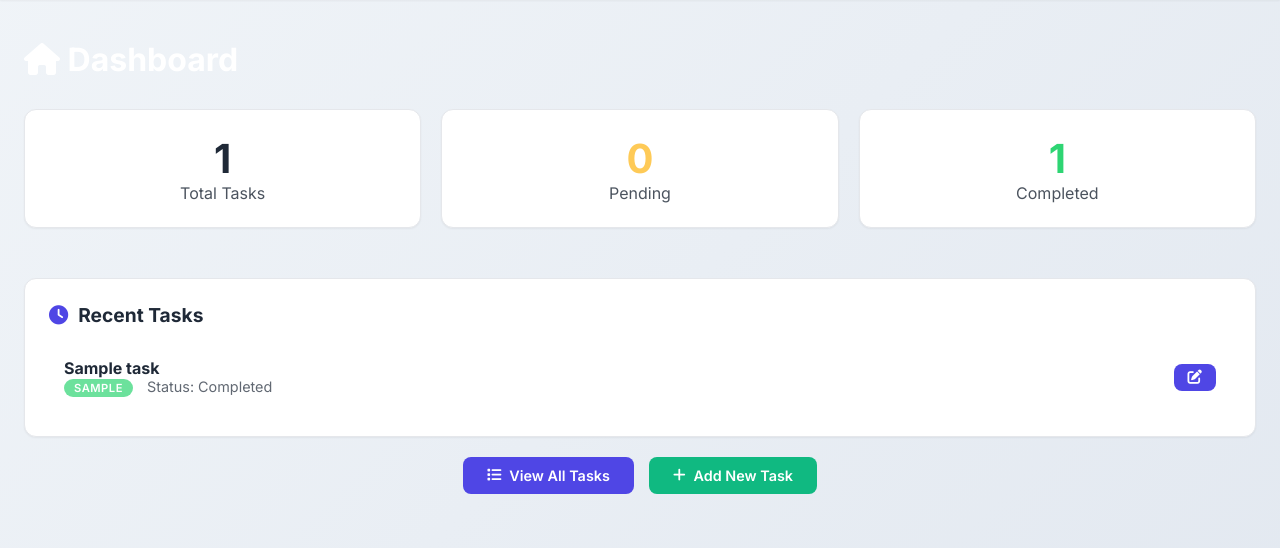
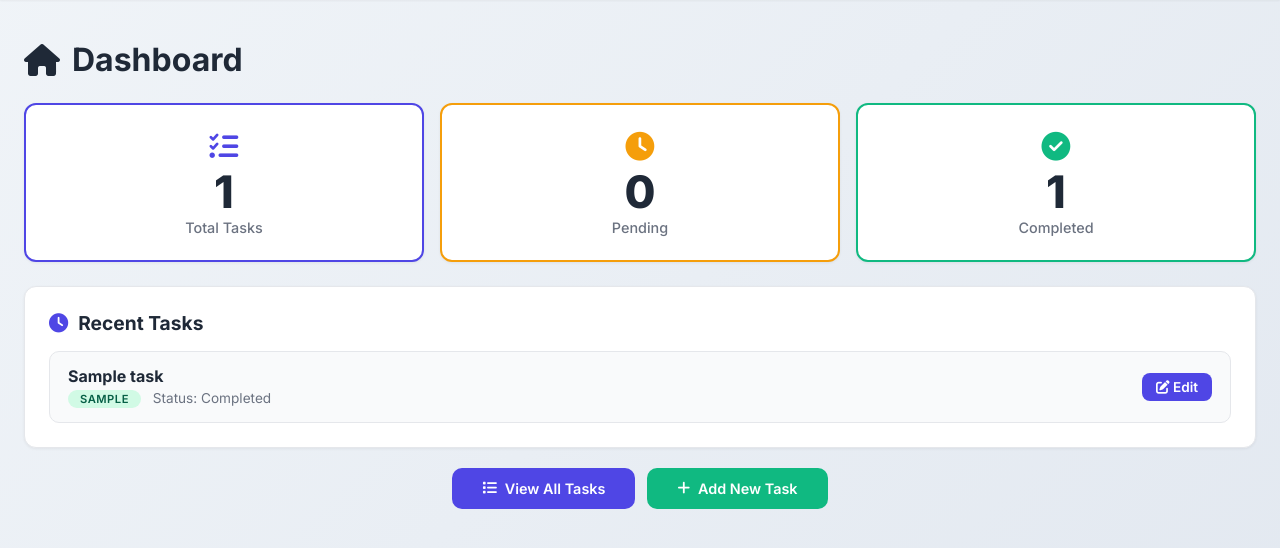
Before and after one commit to vineee08/task-manager-flask, a Flask app: page /dashboard in a window 1280 px wide. Shown: the part 66-614 px from the top of the page. Run offline with Flask 3, Linux system fonts and the light colour scheme; a user stored in the database is signed in; tables that the repository leaves empty hold one stand-in row (values such as "Sample post").

Commit message:
Update dashboard.html

```diff
--- a/templates/dashboard.html
+++ b/templates/dashboard.html
@@ -1,60 +1,90 @@
 {% extends "base.html" %}
 
-{% block title %}Dashboard - Task Manager{% endblock %}
+{% block title %}Dashboard - TaskFlow{% endblock %}
 
 {% block content %}
-<h1 style="color: white; margin-bottom: 30px;">
-    <i class="fas fa-home"></i> Dashboard
-</h1>
+<!-- Dashboard Header with Home Icon -->
+<div style="display: flex; align-items: center; gap: 12px; margin-bottom: 24px;">
+    <i class="fas fa-home" style="font-size: 2rem; color: #1F2937;"></i>
+    <h1 style="color: #1F2937; font-size: 2rem; font-weight: 700; margin: 0;">Dashboard</h1>
+</div>
 
-<div style="display: grid; grid-template-columns: repeat(auto-fit, minmax(200px, 1fr)); gap: 20px; margin-bottom: 30px;">
-    <div class="card" style="text-align: center;">
-        <h3 style="font-size: 2.5rem;">{{ total_tasks }}</h3>
-        <p style="opacity: 0.8;">Total Tasks</p>
+<!-- Stats Cards with Borders -->
+<div class="stat-grid">
+    <div class="stat-card" style="border: 2px solid #4F46E5; background: white; border-radius: 12px; padding: 24px; box-shadow: 0 1px 3px rgba(0,0,0,0.06);">
+        <div class="stat-icon" style="color: #4F46E5; font-size: 1.8rem; margin-bottom: 6px;">
+            <i class="fas fa-tasks"></i>
+        </div>
+        <div class="stat-number" style="font-size: 2.8rem; font-weight: 800; color: #1F2937; line-height: 1;">
+            {{ total_tasks }}
+        </div>
+        <div class="stat-label" style="color: #6B7280; font-weight: 500; margin-top: 4px;">Total Tasks</div>
     </div>
-    <div class="card" style="text-align: center;">
-        <h3 style="font-size: 2.5rem; color: #feca57;">{{ pending_tasks }}</h3>
-        <p style="opacity: 0.8;">Pending</p>
+
+    <div class="stat-card" style="border: 2px solid #F59E0B; background: white; border-radius: 12px; padding: 24px; box-shadow: 0 1px 3px rgba(0,0,0,0.06);">
+        <div class="stat-icon" style="color: #F59E0B; font-size: 1.8rem; margin-bottom: 6px;">
+            <i class="fas fa-clock"></i>
+        </div>
+        <div class="stat-number" style="font-size: 2.8rem; font-weight: 800; color: #1F2937; line-height: 1;">
+            {{ pending_tasks }}
+        </div>
+        <div class="stat-label" style="color: #6B7280; font-weight: 500; margin-top: 4px;">Pending</div>
     </div>
-    <div class="card" style="text-align: center;">
-        <h3 style="font-size: 2.5rem; color: #2ed573;">{{ completed_tasks }}</h3>
-        <p style="opacity: 0.8;">Completed</p>
+
+    <div class="stat-card" style="border: 2px solid #10B981; background: white; border-radius: 12px; padding: 24px; box-shadow: 0 1px 3px rgba(0,0,0,0.06);">
+        <div class="stat-icon" style="color: #10B981; font-size: 1.8rem; margin-bottom: 6px;">
+            <i class="fas fa-check-circle"></i>
+        </div>
+        <div class="stat-number" style="font-size: 2.8rem; font-weight: 800; color: #1F2937; line-height: 1;">
+            {{ completed_tasks }}
+        </div>
+        <div class="stat-label" style="color: #6B7280; font-weight: 500; margin-top: 4px;">Completed</div>
     </div>
 </div>
 
-<div class="card">
-    <h3 class="card-title"><i class="fas fa-clock"></i> Recent Tasks</h3>
+<!-- Recent Tasks -->
+<div class="card" style="background: white; border-radius: 12px; padding: 24px; border: 1px solid #E5E7EB; box-shadow: 0 1px 3px rgba(0,0,0,0.06);">
+    <h3 class="card-title" style="color: #1F2937; font-size: 1.2rem; font-weight: 700; margin-bottom: 16px; display: flex; align-items: center; gap: 10px;">
+        <i class="fas fa-clock" style="color: #4F46E5;"></i> Recent Tasks
+    </h3>
+
     {% if recent_tasks %}
-        <div style="display: grid; gap: 15px;">
+        <div style="display: grid; gap: 10px;">
             {% for task in recent_tasks %}
-                <div style="display: flex; justify-content: space-between; align-items: center; padding: 15px; background: rgba(255,255,255,0.05); border-radius: 10px;">
+                <div style="display: flex; justify-content: space-between; align-items: center; padding: 14px 18px; background: #F9FAFB; border-radius: 10px; border: 1px solid #E5E7EB;">
                     <div>
-                        <strong>{{ task.title }}</strong>
-                        <div style="font-size: 0.9rem; opacity: 0.7;">
-                            <span class="badge" style="background: {% if task.priority == 'High' %}#ff4757{% elif task.priority == 'Medium' %}#feca57{% else %}#2ed573{% endif %}; padding: 2px 10px; border-radius: 12px; color: white;">
+                        <strong style="color: #1F2937; font-size: 1rem;">{{ task.title }}</strong>
+                        <div style="font-size: 0.85rem; color: #4B5563; margin-top: 4px;">
+                            <span class="badge
+                                {% if task.priority == 'High' %}badge-high
+                                {% elif task.priority == 'Medium' %}badge-medium
+                                {% else %}badge-low{% endif %}"
+                                style="padding: 2px 12px; border-radius: 50px; font-size: 0.7rem; font-weight: 600; text-transform: uppercase;">
                                 {{ task.priority }}
                             </span>
-                            <span style="margin-left: 10px;">Status: {{ task.status }}</span>
+                            <span style="margin-left: 8px; color: #6B7280;">Status: {{ task.status }}</span>
                         </div>
                     </div>
-                    <a href="{{ url_for('edit_task', task_id=task.id) }}" class="btn btn-primary" style="padding: 6px 14px;">
-                        <i class="fas fa-edit"></i>
+                    <a href="{{ url_for('edit_task', task_id=task.id) }}"
+                       style="padding: 6px 14px; background: #4F46E5; color: white; border-radius: 8px; text-decoration: none; font-size: 0.85rem; font-weight: 600; transition: background 0.2s;">
+                        <i class="fas fa-edit"></i> Edit
                     </a>
                 </div>
             {% endfor %}
         </div>
     {% else %}
-        <p style="text-align: center; opacity: 0.7; padding: 20px;">
-            No tasks yet. <a href="{{ url_for('add_task') }}" style="color: #feca57;">Create your first task</a>
+        <p style="text-align: center; color: #6B7280; padding: 20px;">
+            No tasks yet. <a href="{{ url_for('add_task') }}" style="color: #4F46E5; font-weight: 600; text-decoration: none;">Create your first task</a>
         </p>
     {% endif %}
 </div>
 
-<div style="display: flex; gap: 15px; justify-content: center; flex-wrap: wrap;">
-    <a href="{{ url_for('tasks') }}" class="btn btn-primary">
+<!-- Action Buttons -->
+<div style="display: flex; gap: 12px; justify-content: center; flex-wrap: wrap; margin-top: 20px;">
+    <a href="{{ url_for('tasks') }}" class="btn btn-primary" style="background: #4F46E5; color: white; padding: 12px 30px; border-radius: 10px; text-decoration: none; font-weight: 600; display: inline-flex; align-items: center; gap: 8px; transition: all 0.2s;">
         <i class="fas fa-list"></i> View All Tasks
     </a>
-    <a href="{{ url_for('add_task') }}" class="btn btn-success">
+    <a href="{{ url_for('add_task') }}" class="btn btn-success" style="background: #10B981; color: white; padding: 12px 30px; border-radius: 10px; text-decoration: none; font-weight: 600; display: inline-flex; align-items: center; gap: 8px; transition: all 0.2s;">
         <i class="fas fa-plus"></i> Add New Task
     </a>
 </div>
```
